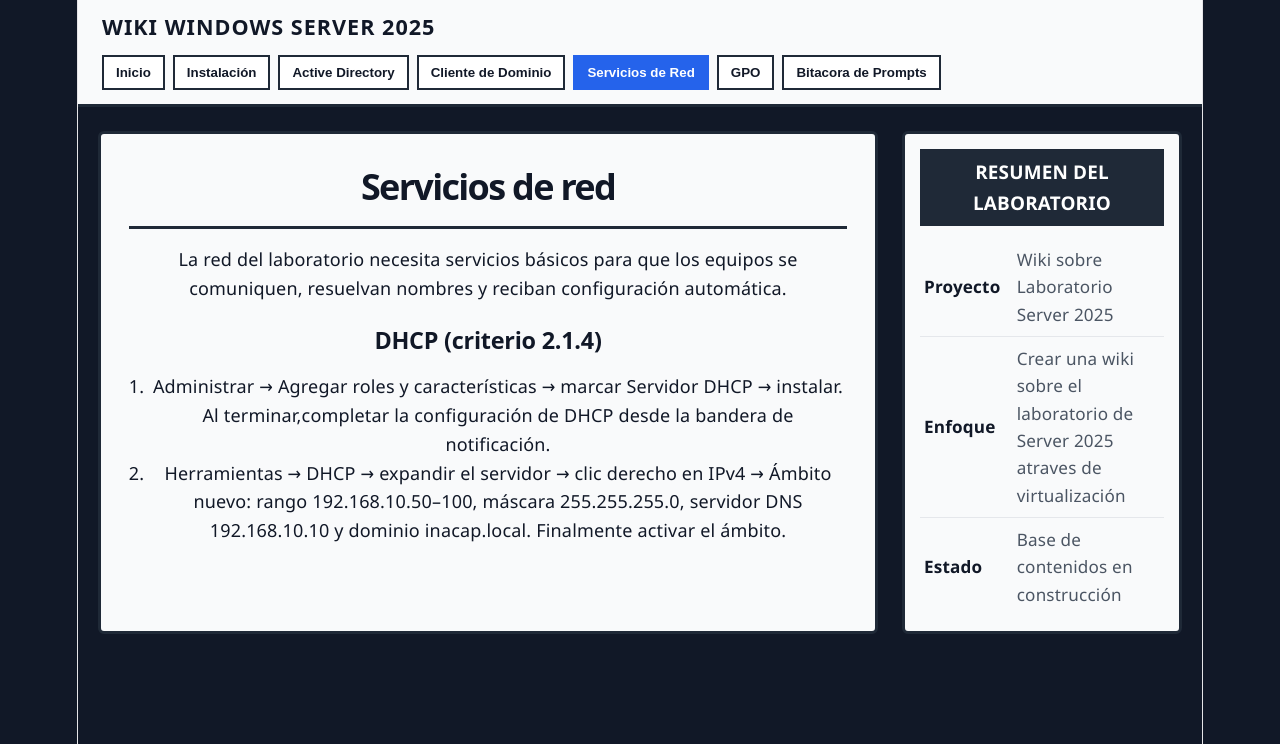
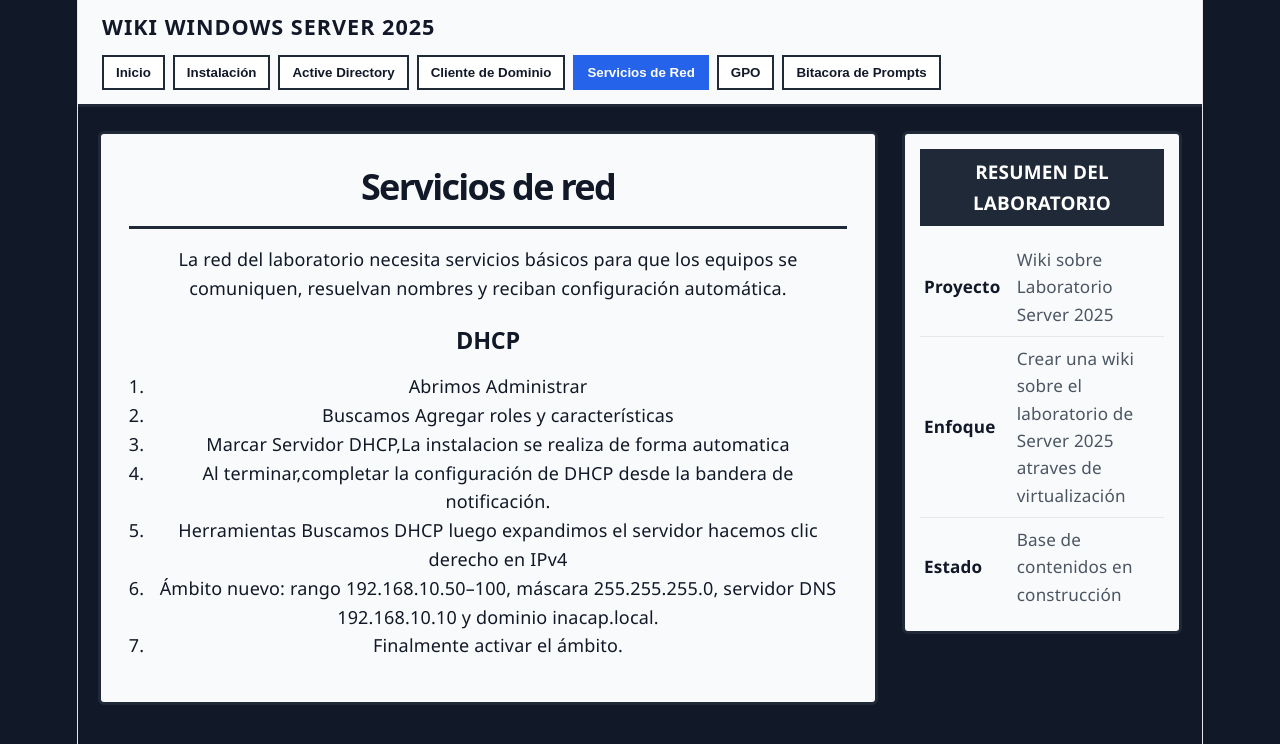
Before and after one commit to MiguelWanderer/WikiTrabajo.Astjos, a React (Vite) app: page / in a window 1280 px wide. Both pictures are taken after a click on the button "Servicios de Red". Shown: the top 744 px of the page. Built offline with nearby package versions, Linux system fonts and the light colour scheme.

Commit message:
WIP General

```diff
--- a/src/components/05_servicios_red_AstJos.jsx
+++ b/src/components/05_servicios_red_AstJos.jsx
@@ -8,17 +8,16 @@
       </p>
 
       <section className="doc-section">
-        <h2>DHCP (criterio 2.1.4)</h2>
+        <h2>DHCP</h2>
         <ol>
           <li>
-            Administrar → Agregar roles y características → marcar Servidor DHCP → instalar.
-            Al terminar,completar la configuración de DHCP desde la bandera de notificación.
-          </li>
-          <li>
-            Herramientas → DHCP → expandir el servidor → clic derecho en IPv4 → Ámbito nuevo: rango
-            192.168.10.50–100, máscara 255.255.255.0, servidor DNS 192.168.10.10 y dominio inacap.local.
-            Finalmente activar el ámbito.
-          </li>
+            Abrimos Administrar </li>
+            <li> Buscamos Agregar roles y características </li>
+            <li>Marcar Servidor DHCP,La instalacion se realiza de forma automatica</li>
+            <li>Al terminar,completar la configuración de DHCP desde la bandera de notificación.</li>
+            <li>Herramientas Buscamos DHCP luego  expandimos el servidor hacemos clic derecho en IPv4</li>
+            <li>Ámbito nuevo: rango 192.168.10.50–100, máscara 255.255.255.0, servidor DNS 192.168.10.10 y dominio inacap.local.</li>
+            <li>Finalmente activar el ámbito.</li>
         </ol>
       </section>
     </article>
```
Also changed, not shown: src/docs_AstJos/05_servicios_red_AstJos.md (+4 -3 lines), src/docs_AstJos/06_gpo_AstJos.md (added, +25 -0 lines).
